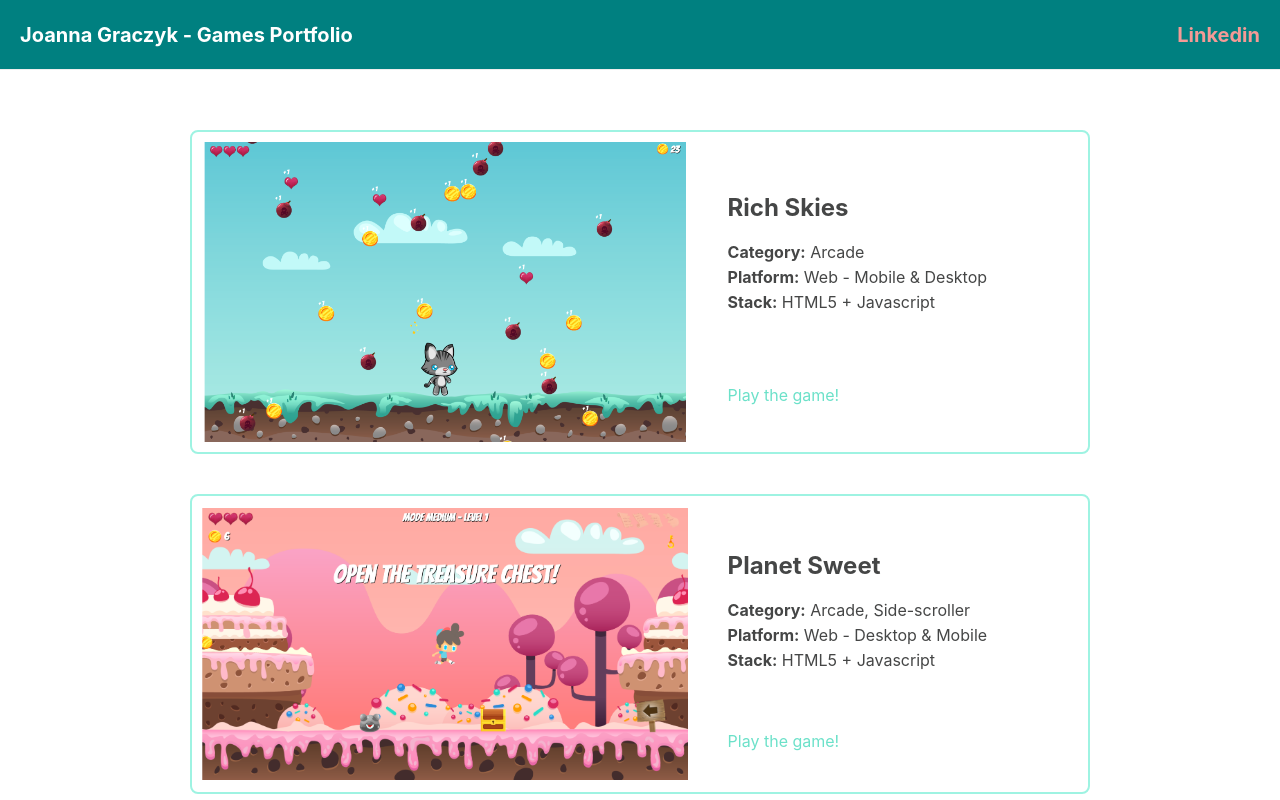
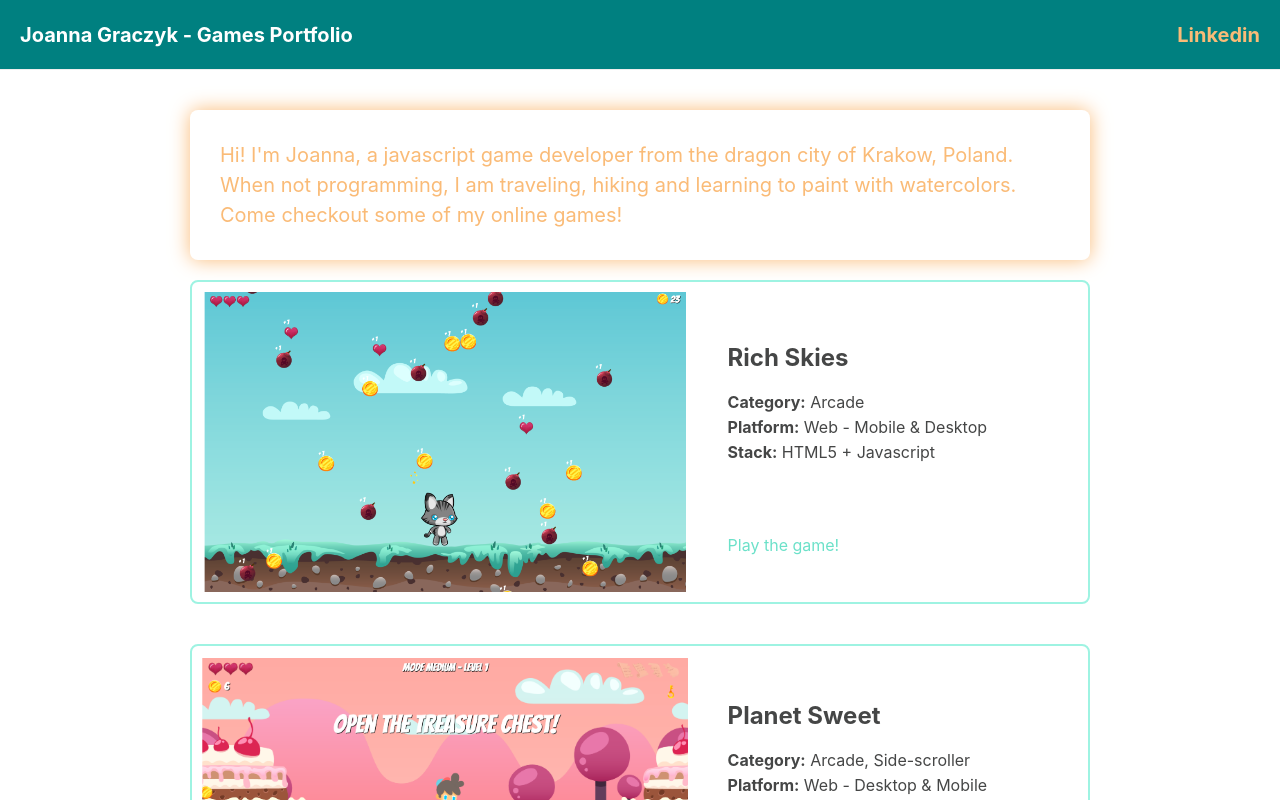
Before and after one commit to jogracz/games-portfolio, a React (Create React App) app: page / in a window 1280 px wide. Shown: the top 800 px of the page. Built offline with nearby package versions, Linux system fonts and the light colour scheme.

Commit message:
Add about section

```diff
--- a/src/App.tsx
+++ b/src/App.tsx
@@ -9,7 +9,7 @@ import {
 } from "./constants";
 import { games } from "./content";
 
-import { Header, ContentCard } from "./components";
+import { Header, ContentCard, About } from "./components";
 
 const ContentWrapper = styled.div`
   /* size */
@@ -27,6 +27,7 @@ const ContentWrapper = styled.div`
   @media (max-width: ${MOBILE_BREAKPOINT}px) {
     padding-left: ${MOBILE_SIDE_PADDING}px;
     padding-right: ${MOBILE_SIDE_PADDING}px;
+    padding: ${MOBILE_SIDE_PADDING}px;
   }
 `;
 // TODO:
@@ -40,6 +41,7 @@ function App() {
     <>
       <Header />
       <ContentWrapper>
+        <About />
         {games.map((game) => (
           <ContentCard {...game} key={game.id} />
         ))}
--- /dev/null
+++ b/src/components/About.tsx
@@ -0,0 +1,49 @@
+import React from "react";
+import styled from "styled-components";
+
+import { lightDoctorGreen, orange } from "../constants/colors";
+import { MOBILE_BREAKPOINT } from "../constants";
+import { about } from "../content";
+
+const AboutWrapper = styled.div`
+  /* size */
+  width: 60%;
+  min-height: 100%;
+  /* size */
+  width: 900px;
+  max-width: 100%;
+  /* min-height: 300px; */
+  /* white space */
+  padding: 30px;
+  /* flex */
+  /* display: flex;
+  flex-direction: column;
+  align-items: left;
+  justify-content: space-around; */
+  /* text */
+  font-size: 20px;
+  color: ${orange};
+  font-weight: 420;
+  line-height: 30px;
+  /* border */
+  border-radius: 8px;
+  box-shadow: 0 0 20px ${orange};
+
+  /* other */
+  /* background-color: ${lightDoctorGreen}; */
+
+  /* media queries */
+  @media (max-width: ${MOBILE_BREAKPOINT}px) {
+    width: 100%;
+    /* margin-top: 10px; */
+    font-size: 16px;
+    padding: 18px;
+    line-height: 24px;
+  }
+`;
+
+const About = () => {
+  return <AboutWrapper>{about}</AboutWrapper>;
+};
+
+export default About;
--- a/src/components/Header.tsx
+++ b/src/components/Header.tsx
@@ -6,6 +6,7 @@ import {
   purple,
   darkDoctorGreen,
   coral,
+  orange,
 } from "../constants/colors";
 import { MENU_HEIGHT } from "../constants";
 
@@ -33,7 +34,7 @@ const HeaderWrapper = styled.div`
   /* opacity: 0.5; */
   /* links */
   a {
-    color: ${coral};
+    color: ${orange};
     &:hover {
       color: ${coral};
     }
--- a/src/components/index.tsx
+++ b/src/components/index.tsx
@@ -1,4 +1,5 @@
 import Header from "./Header";
 import ContentCard from "./ContentCard";
+import About from "./About";
 
-export { Header, ContentCard };
+export { Header, ContentCard, About };
--- a/src/content/index.ts
+++ b/src/content/index.ts
@@ -26,3 +26,7 @@ export const games = [
     imgPath: "assets/richSkies/comingSoon3.png", //3,5
   },
 ];
+
+export const about = `Hi! I'm Joanna, a javascript game developer from the dragon city of Krakow, Poland.
+  When not programming, I am traveling, hiking and learning to paint with watercolors.
+  Come checkout some of my online games!`;
```
